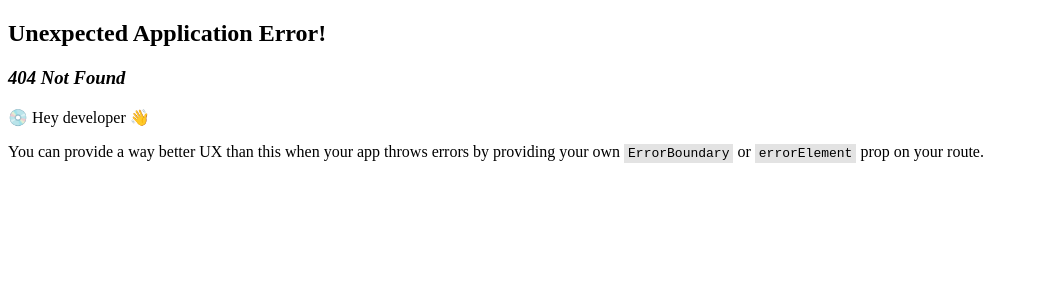
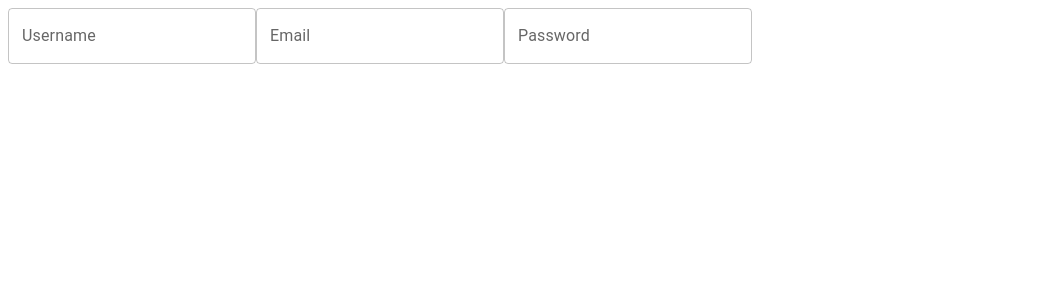
Before and after one commit to DmitriyGrosh/hack-starter-frontend, a React (Vite) app: page /register in a window 1280 px wide. Before the commit this address had no page. Shown: the top 300 px of the page, without its empty margins (0-1039 px from the left). Built offline with nearby package versions, Linux system fonts and the light colour scheme.

Commit message:
add pages

```diff
--- a/package.json
+++ b/package.json
@@ -10,6 +10,9 @@
     "preview": "vite preview"
   },
   "dependencies": {
+    "@emotion/react": "^11.13.3",
+    "@emotion/styled": "^11.13.0",
+    "@mui/material": "^6.1.5",
     "react": "^18.3.1",
     "react-dom": "^18.3.1",
     "react-router-dom": "^6.27.0"
--- /dev/null
+++ b/src/pages/login/Login.tsx
@@ -0,0 +1,10 @@
+import {TextField} from "@mui/material";
+
+export const Login = () => {
+	return (
+		<>
+			<TextField variant="outlined" label="Email" type="email" />
+			<TextField variant="outlined" label="Password" type="password" />
+		</>
+	);
+}
--- /dev/null
+++ b/src/pages/register/Register.tsx
@@ -0,0 +1,11 @@
+import {TextField} from "@mui/material";
+
+export const Register = () => {
+	return (
+		<>
+			<TextField variant="outlined" label="Username" />
+			<TextField variant="outlined" label="Email" type="email" />
+			<TextField variant="outlined" label="Password" type="password" />
+		</>
+	)
+}
```
Also changed, not shown: src/App.tsx (+10 -0 lines), 1 other file (tests, documents, lock files or other folders).
